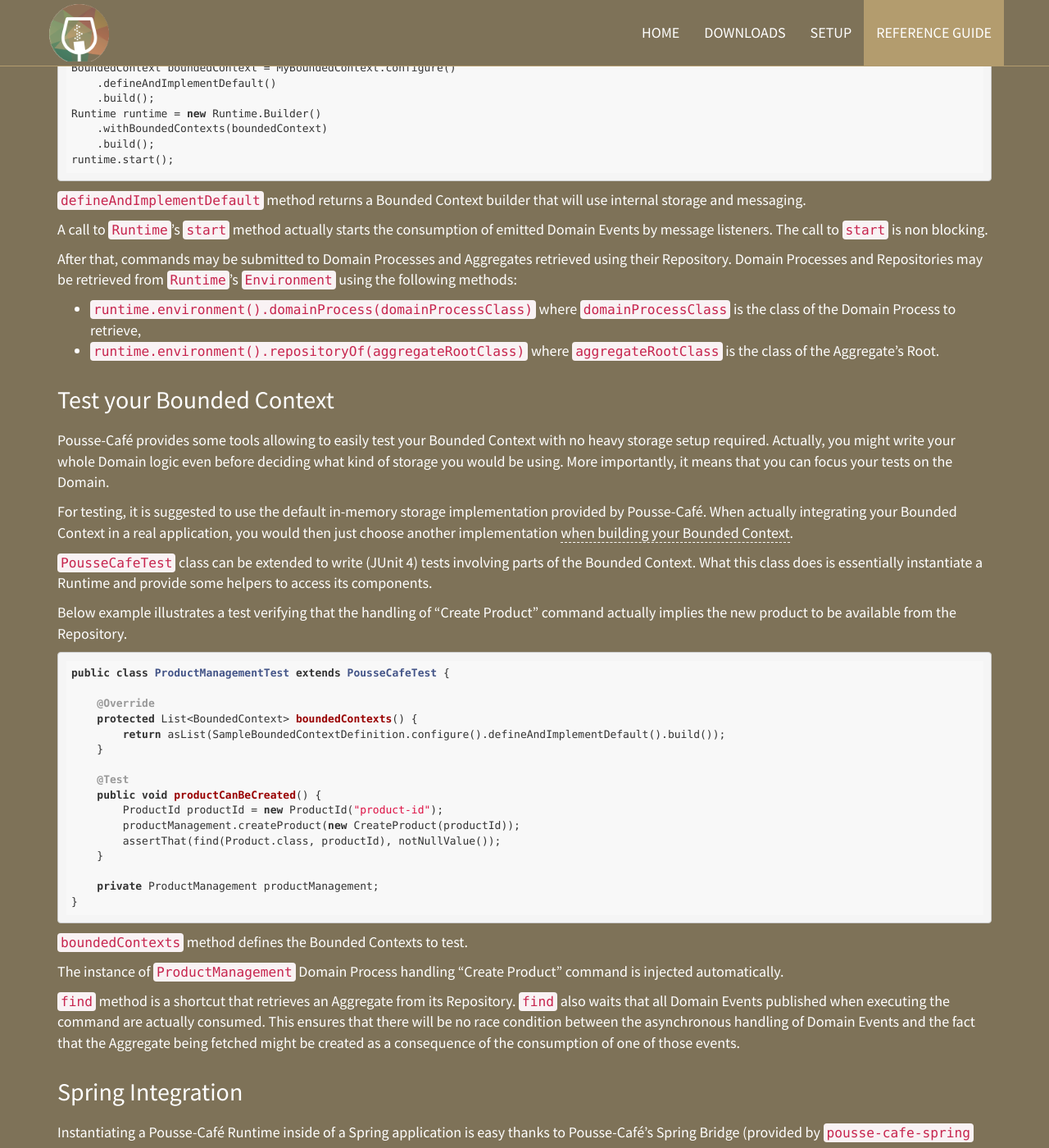
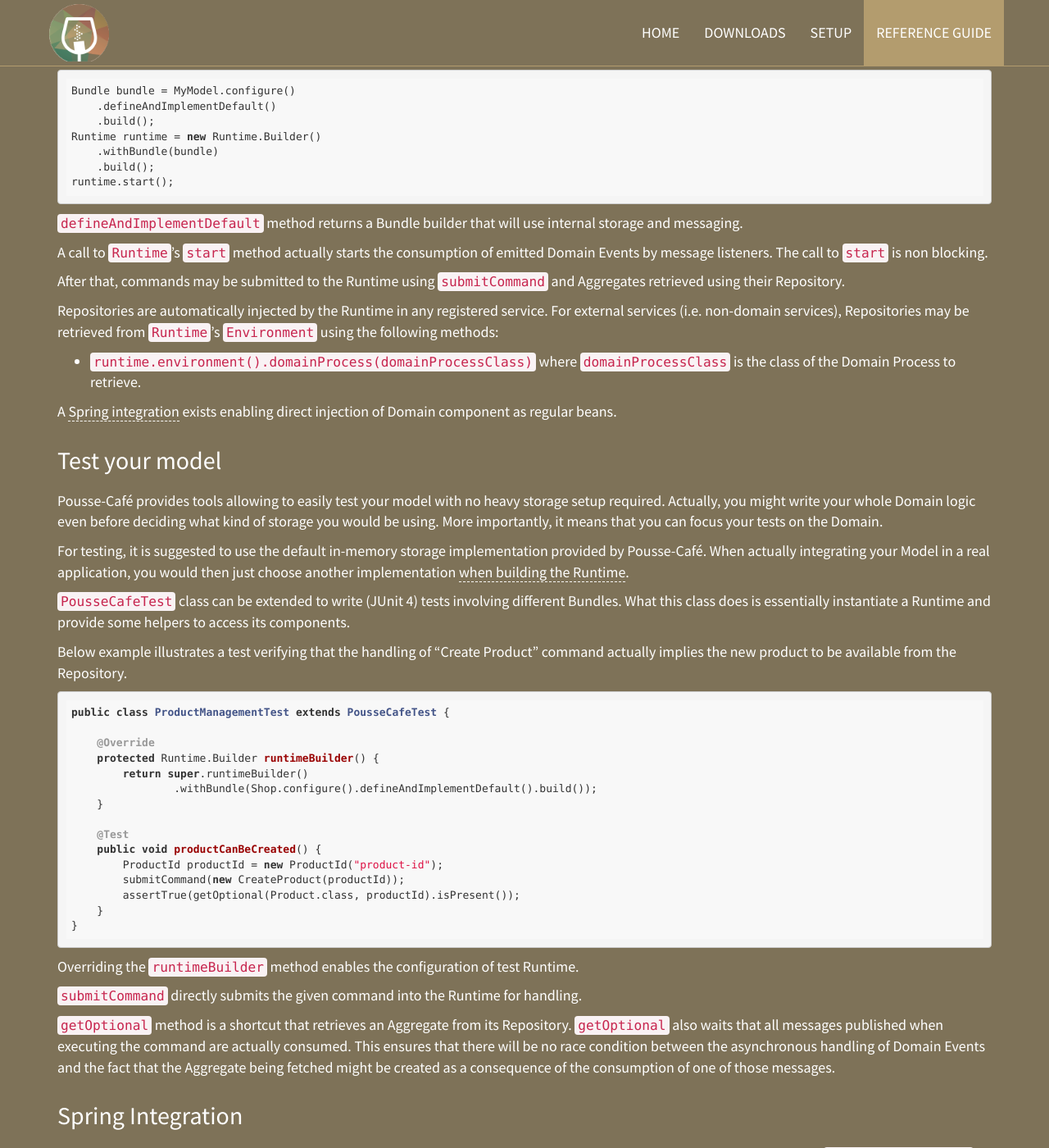
Before and after one commit to pousse-cafe/pousse-cafe.github.io, a Jekyll site: the page built from documentation.md, in a window 1280 px wide and 1400 px high, scrolled down 11911 px. Shown: the whole window at 82% size. Built offline with Jekyll 4.4.1, drawn with Linux system fonts in a browser that asks for light colours; some of the changed text lies outside the part shown.

Commit message:
Update documentation wrt release 0.9.

````diff
--- a/_config.yml
+++ b/_config.yml
@@ -8,7 +8,7 @@ description: >
   is to solve most of those issues allowing developers to focus on the Domain and its implementation.
 baseurl: ""
 url: http://www.pousse-cafe-framework.org
-latest_release_version: 0.8.0
+latest_release_version: 0.9.0
 copyright_date: 2019
 
 # Build settings
--- a/_sass/_common.scss
+++ b/_sass/_common.scss
@@ -33,6 +33,10 @@ h2 {
   margin-bottom: 20px;
 }
 
+h4 {
+  font-size: 20px;
+}
+
 .figure {
   text-align: center;
   margin-top: 20px;
--- a/documentation.md
+++ b/documentation.md
@@ -12,8 +12,8 @@ permalink: /doc/reference-guide/
 - [Implement Aggregates](#implement-aggregates)
 - [Implement Services](#implement-services)
 - [Handle Messages](#handle-messages)
-- [Run your Bounded Context](#run-your-bounded-context)
-- [Test your Bounded Context](#test-your-bounded-context)
+- [Run your Model](#run-your-model)
+- [Test your Model](#test-your-model)
 - [Spring Integration](#spring-integration)
 - [Custom Message Listeners](#custom-message-listeners)
 - [Message Listeners execution order](#message-listeners-execution-order)
@@ -84,7 +85,7 @@ situation where storage-related issues are handled by code that is part of the i
   enabled by Pousse-Café is to generate a domain-expert-readable documentation (i.e. a PDF file written in
   natural language) from the code which can be reviewed by domain experts.
 
-Pousse-Café relies on the definition of a *Bounded Context* which is composed of the Domain components as well as
+Pousse-Café relies on the definition of a model which is composed of the Domain components as well as
 Domain Processes. The goal is to define the Domain logic in a way that is as independent as possible of underlying
 technologies and then instantiate it in an actual application by plugging in the required adapters.
 
@@ -151,8 +152,8 @@ An Aggregate is at least composed of
 - a Factory and
 - a Repository.
 
-The ``@Aggregate`` annotation can be used to explicitly related those 3 components. It is used to configure
-a Bounded Context (see [below](#run-your-bounded-context)).
+The ``@Aggregate`` annotation can be used to explicitly link those 3 components. It is used to build
+a Bundle (see [below](#run-your-model)).
 
 The ``Product.Attributes`` interface defines the data model of an Entity (and in particular, the Aggregate Root).
 Each attribute is defined by a method
@@ -260,8 +261,8 @@ public class OrderPlacedData implements Serializable, OrderPlaced {
 }
 ```
 
-``@MessageImplementation`` annotation relates the data implementation to a given event. It is used
-[when instantiating a Bounded Context](#run-your-bounded-context). Above implementation is serializable which makes
+``@MessageImplementation`` annotation links the data implementation to a given event. It is used
+[when instantiating a Bundle](#run-your-model). Above implementation is serializable which makes
 it suitable for Pousse-Café's internal messaging (``InternalMessaging``). This messaging's purpose is testing, it should not be used by production code.
 
 
@@ -337,7 +338,7 @@ In order to do that, a Repository uses an instance of interface ``EntityDataAcce
 - `D` the type of Aggregate's attributes.
 
 The actual implementation of ``EntityDataAccess<K, D>`` is dependent on the storage and has to be defined
-when [configuring the Bounded Context](#run-your-bounded-context).
+when [configuring the Bundle](#run-your-model).
 
 The Repository class defines the following default operations:
 
@@ -403,7 +404,7 @@ public class ProductDataAccess extends InternalDataAccess<ProductId, ProductData
 ```
 
 ``@DataAccessImplementation`` annotation links attributes and data access implementations with ``Product``
-aggregate. ``storageName`` attribute is used when [instantiating a Pousse-Café Runtime](#run-your-bounded-context).
+aggregate. ``storageName`` attribute is used when [instantiating a Pousse-Café Runtime](#run-your-model).
 Implementations not matching the chosen storage are ignored.
 
 ## Implement Services
@@ -591,34 +592,35 @@ than returns a single ID equal to ``event.id().value()``.
 In order to keep the code base as small and clean as possible, it is recommended to use Domain Processes only when
 required. In other words, put as many message listeners in Factories, Aggregate Roots and Repositories as possible.
 
-## Run your Bounded Context
+## Run your model
 
-The Aggregates, Services and Domain Processes implementing a given Domain Model are grouped in a Bounded Context.
+The definitions and implementations of Aggregates and Services of a given Domain Model are grouped in a ``Bundle``.
 
-One or several Bounded Contexts are used to instantiate a Pousse-Café ``Runtime``. Upon creation, the Runtime instantiates all required services and injects them when necessary. It also gives access to Aggregates via their related
-Repository and Factory.
+One or several Bundles may be instantiated in a Pousse-Café ``Runtime``. Upon creation, the
+Runtime instantiates all required services and injects them when necessary. It also gives access to
+Aggregates via their Repository and Factory.
 
-The simplest way of implementing a Bounded Context is to use a *Configurer*.
+The simplest way to create a Bundle is to use a ``BundleConfigurer``.
 
-Below example illustrates the creation of a Configurer by automatically loading all Domain components and implementations
-available in a given package:
+Below example illustrates the creation of a BundleConfigurer by automatically loading all Domain components and
+implementations available in a given package and its sub-packages:
 
 ```
-public class MyBoundedContext {
+public class MyModel {
 
-    private MyBoundedContext() {
+    private MyModel() {
 
     }
 
-    public static BoundedContextConfigurer configure() {
-        return new BoundedContextConfigurer.Builder()
-                .packagePrefix("poussecafe.myboundedcontext")
+    public static BundleConfigurer configure() {
+        return new BundleConfigurer.Builder()
+                .moduleBasePackage("poussecafe.myboundedcontext")
                 .build();
     }
 }
 ```
 
-The Configurer uses the following annotations to discover the Domain components to load:
+The BundleConfigurer uses the following annotations to discover the Domain components to load:
 
 - ``@Aggregate``
 - ``@MessageImplementation``
@@ -631,41 +633,46 @@ In addition, sub-classes of the following interfaces/classes are automatically l
 - ``Service``
 - ``DomainProcess``
 
-The Configurer is used to instantiate a Bounded Context and provide it to a Runtime which may, finally, be started:
+The BundleConfigurer is used to instantiate a Bundle and provide it to a Runtime which may, finally, be
+started:
 
 ```
-BoundedContext boundedContext = MyBoundedContext.configure()
+Bundle bundle = MyModel.configure()
     .defineAndImplementDefault()
     .build();
 Runtime runtime = new Runtime.Builder()
-    .withBoundedContexts(boundedContext)
+    .withBundle(bundle)
     .build();
 runtime.start();
 ```
 
-``defineAndImplementDefault`` method returns a Bounded Context builder that will use internal storage and messaging.
+``defineAndImplementDefault`` method returns a Bundle builder that will use internal storage and messaging.
 
-A call to ``Runtime``'s ``start`` method actually starts the consumption of emitted Domain Events by message listeners.
-The call to `start` is non blocking.
+A call to ``Runtime``'s ``start`` method actually starts the consumption of emitted Domain Events by message
+listeners. The call to `start` is non blocking.
 
-After that, commands may be submitted to Domain Processes and Aggregates retrieved using their Repository.
-Domain Processes and Repositories may be retrieved from ``Runtime``'s ``Environment`` using the following methods:
+After that, commands may be submitted to the Runtime using `submitCommand` and Aggregates retrieved using their
+Repository.
 
-- ``runtime.environment().domainProcess(domainProcessClass)`` where ``domainProcessClass`` is the class of the Domain Process to retrieve,
-- ``runtime.environment().repositoryOf(aggregateRootClass)`` where ``aggregateRootClass`` is the class of the Aggregate's Root.
+Repositories are automatically injected by the Runtime in any registered service. For external services (i.e. non-domain
+services), Repositories may be retrieved from ``Runtime``'s ``Environment`` using the following methods:
 
-## Test your Bounded Context
+- ``runtime.environment().domainProcess(domainProcessClass)`` where ``domainProcessClass`` is the class of the Domain Process to retrieve.
 
-Pousse-Café provides some tools allowing to easily test your Bounded Context with no heavy storage setup required.
+A [Spring integration](#spring-integration) exists enabling direct injection of Domain component as regular beans.
+
+## Test your model
+
+Pousse-Café provides tools allowing to easily test your model with no heavy storage setup required.
 Actually, you might write your whole Domain logic even before deciding what kind of
 storage you would be using. More importantly, it means that you can focus your tests on the Domain.
 
 For testing, it is suggested to use the default in-memory storage implementation provided by Pousse-Café.
-When actually integrating your Bounded Context in a real application, you would
-then just choose another implementation [when building your Bounded Context](#run-your-bounded-context).
+When actually integrating your Model in a real application, you would
+then just choose another implementation [when building the Runtime](#run-your-model).
 
-`PousseCafeTest` class can be extended to write (JUnit 4) tests involving parts of the
-Bounded Context. What this class does is essentially instantiate a Runtime and provide some
+`PousseCafeTest` class can be extended to write (JUnit 4) tests involving different Bundles.
+What this class does is essentially instantiate a Runtime and provide some
 helpers to access its components.
 
 Below example illustrates a test verifying that the handling of "Create Product" command actually implies the new
@@ -675,30 +682,29 @@ product to be available from the Repository.
 public class ProductManagementTest extends PousseCafeTest {
 
     @Override
-    protected List<BoundedContext> boundedContexts() {
-        return asList(SampleBoundedContextDefinition.configure().defineAndImplementDefault().build());
+    protected Runtime.Builder runtimeBuilder() {
+        return super.runtimeBuilder()
+                .withBundle(Shop.configure().defineAndImplementDefault().build());
     }
 
     @Test
     public void productCanBeCreated() {
         ProductId productId = new ProductId("product-id");
-        productManagement.createProduct(new CreateProduct(productId));
-        assertThat(find(Product.class, productId), notNullValue());
+        submitCommand(new CreateProduct(productId));
+        assertTrue(getOptional(Product.class, productId).isPresent());
     }
-
-    private ProductManagement productManagement;
 }
 ```
 
-`boundedContexts` method defines the Bounded Contexts to test.
+Overriding the `runtimeBuilder` method enables the configuration of test Runtime.
 
-The instance of ``ProductManagement`` Domain Process handling "Create Product" command is injected automatically.
+``submitCommand`` directly submits the given command into the Runtime for handling.
 
-`find` method is a shortcut that retrieves an Aggregate from its Repository.
-`find` also waits that all
-Domain Events published when executing the command are actually consumed. This ensures that there will be no race
+`getOptional` method is a shortcut that retrieves an Aggregate from its Repository.
+`getOptional` also waits that all
+messages published when executing the command are actually consumed. This ensures that there will be no race
 condition between the asynchronous handling of Domain Events and the fact that the Aggregate being fetched might be
-created as a consequence of the consumption of one of those events.
+created as a consequence of the consumption of one of those messages.
 
 ## Spring Integration
 
@@ -875,7 +881,7 @@ public class AppConfiguration {
 }
 ```
 
-Unlike [previous example](#run-your-bounded-context), ``SpringMongoDbStorage`` is used instead of the default
+Unlike [previous example](#run-your-model), ``SpringMongoDbStorage`` is used instead of the default
 storage implementation.
 
 ## Generating DDD documentation
@@ -915,28 +921,28 @@ Below an example of configuration of the plugin where above properties are defin
 
 The way components are actually documented is described in the following sections.
 
-### Bounded Context
+### Module
 
-A Bounded Context is described by a package and all its sub-packages. Therefore, a Bounded Context is documented in
-a `package-info.java` file used to document a package.
+A Module is defined by the components with their class in a base package or any of its sub-packages. Therefore,
+a Module is documented by base package's `package-info.java`.
 
-`@bounded_context` tag defines the name of the Bounded Context.
+`@module` tag defines the name of the Module.
 
-The javadoc comment's body is used as the description of the Bounded Context. HTML tags may be used for formatting.
+The javadoc comment's body is used as the description of the Module. HTML tags may be used for formatting.
 
-`@short` tag defines the short (i.e. one sentence) description of the Bounded Context. The short description is used
+`@short` tag defines the short (i.e. one sentence) description of the Module. The short description is used
 in the Ubiquitous Language section of the documentation.
 
-Example of `package-info.java` for package `myboundedcontext`:
+Example of `package-info.java` for package `mymodel`:
 
 ```
 /**
- * A long description for MyBoundedContext.
+ * A long description for MyModel.
  *
- * @bounded_context MyBoundedContext
- * @short Short description for MyBoundedContext.
+ * @module MyModel
+ * @short Short description for MyModel.
  */
-package myboundedcontext;
+package mymodel;
 ```
 
 ### Aggregates
@@ -960,6 +966,9 @@ Example:
  */
 ```
 
+An Aggregate must be part of a documented Module (i.e. it must be defined by a class in the documented Module's base
+package or one of its sub-packages). Otherwise, it will not be shown.
+
 ### Services
 
 Each Service is described in the javadoc comment on its class (i.e. a class extending `Service`).
@@ -980,6 +989,9 @@ Example:
  * @short Short description of the Service.
  */
 ```
+
+An Service must be part of a documented Module (i.e. it must be defined by a class in the documented Module's base
+package or one of its sub-packages). Otherwise, it will not be shown.
 
 ### Domain Processes
 
@@ -1094,5 +1106,8 @@ put above the method called by the Message Listener:
  */
 ```
 
+An explicit Domain Process must be part of a documented Module (i.e. it must be defined by a class in the documented
+Module's base package or one of its sub-packages). Otherwise, it will not be shown.
+
 Note that documenting an explicit Domain Process is way more cumbersome than documenting an implicit one. This is an
 additional argument for using explicit Domain Processes as little as possible.
--- a/index.html
+++ b/index.html
@@ -26,7 +26,7 @@ title: Home
               <h3>Lightweight</h3>
               <ul>
                 <li>Small set of dependencies</li>
-                <li>Modular approach</li>
+                <li>Modular code base</li>
                 <li>Facilitated integration with legacy code</li>
               </ul>
           </div>
````
Also changed, not shown: other parts of documentation.md (+2 -1 lines), setup.md (+5 -2 lines).
